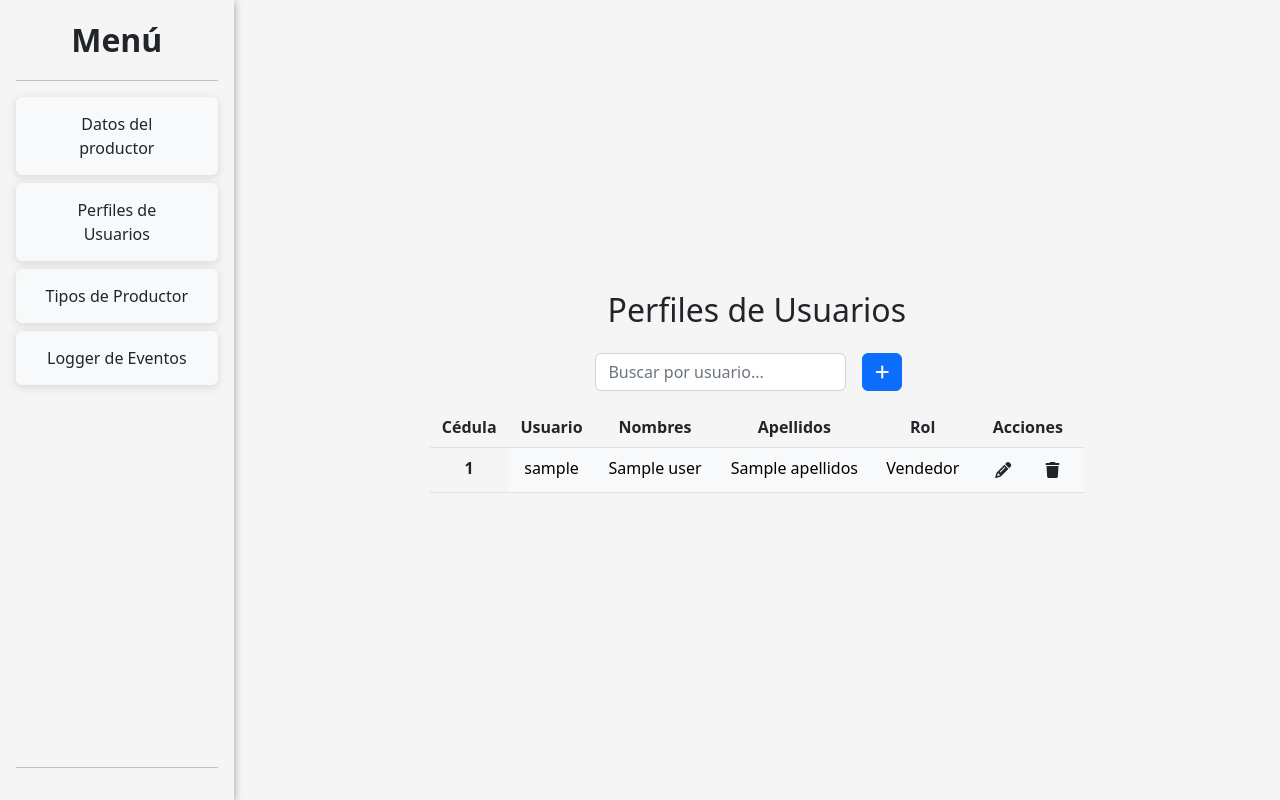
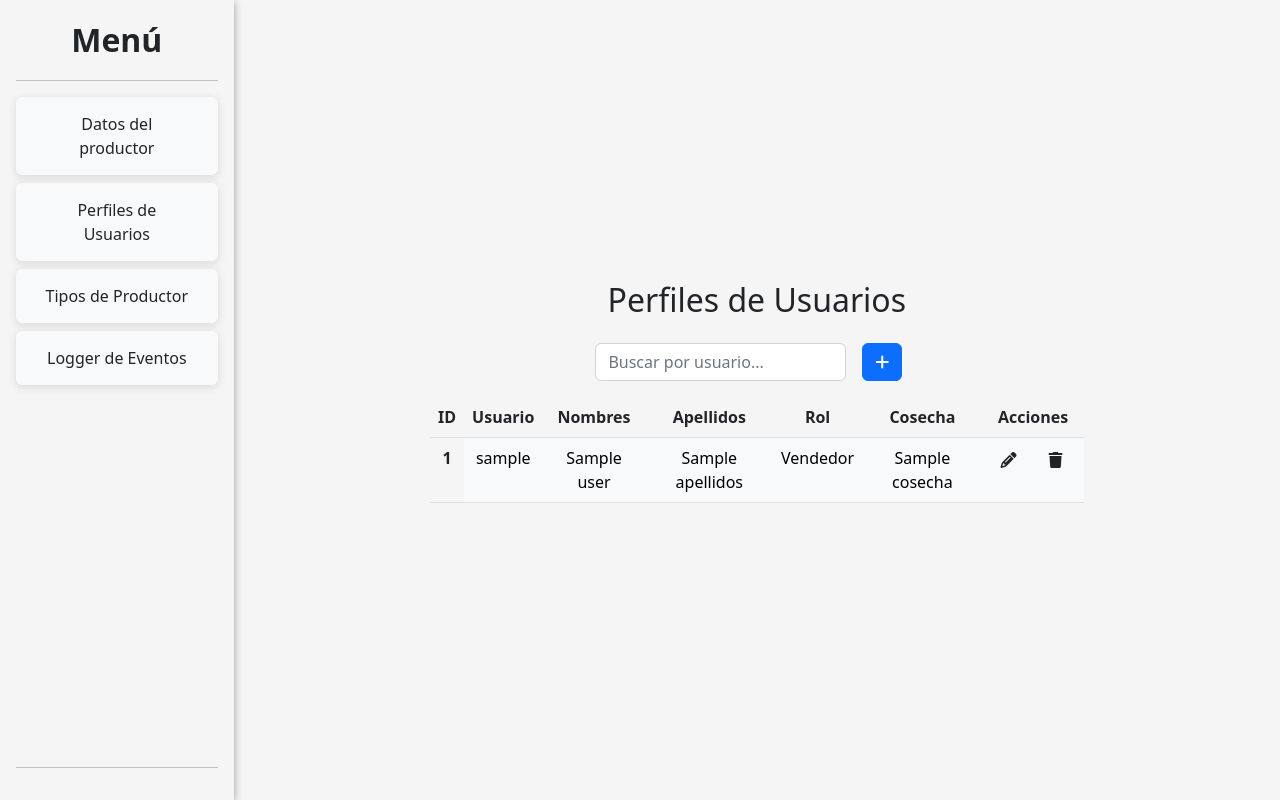
Before and after one commit to rcgamboan/flask-login, a Flask app: template src/templates/admin.html in a window 1280 px wide. Run offline with Flask 2, Linux system fonts and the light colour scheme; the template is opened without the code that fills it: most values are stand-ins (such as "Sample title", 1, 10 or a date in 2020); some libraries are stand-ins or nearby versions.

Commit message:
Arregla ID de perfiles de usuario

```diff
--- a/src/app.py
+++ b/src/app.py
@@ -79,8 +79,7 @@ def admin():
         new_user = db1.session.query(Usuario).filter_by(username = request.form['username']).first()
         #si no existe el usuario en la base de datos
         if new_user == None:
-            agregarUsuario(int(request.form['cedula']),
-                            request.form['username'],
+            agregarUsuario( request.form['username'],
                             request.form['password'],
                             request.form['nombre'],
                             request.form['apellido'],
@@ -218,12 +217,12 @@ def editarTipoProductor(id,descripcion = ""):
 
 # Recibe el username y la contraseña del usuario a crear
 # Se llama a la sesion de SQLAlchemy y se crea el usuario
-def agregarUsuario(id,username,password,nombres,apellidos,cosecha,rol):
+def agregarUsuario(username,password,nombres,apellidos,cosecha,rol):
 
-    logged_user = db1.session.query(Usuario).filter_by(id = id).first()
+    logged_user = db1.session.query(Usuario).filter_by(username = username).first()
 
     if logged_user == None:
-        user = Usuario(id,username, generate_password_hash(password),nombres,apellidos,cosecha,rol)
+        user = Usuario(username, generate_password_hash(password),nombres,apellidos,cosecha,rol)
         db1.session.add(user)
         db1.session.commit()
     else:
@@ -239,24 +238,13 @@ def agregarTipoProductor(descripcion):
     db1.session.add(prod)
     db1.session.commit()
 
-# Elimina el usuario por id
-def eliminarUsuario(id):
-    logged_user = db1.session.query(Usuario).filter_by(id = id).first()
-    if logged_user != None:
-        user = db1.session.query(Usuario).get(id)
-        db1.session.delete(user)
-        db1.session.commit()
-    else:
-        flash("El usuario no existe")
-
-
-
 def eliminarUsuario(ID):
-    db1.query(Usuario).filter_by(id=ID).delete()
+    print(ID)
+    db1.session.query(Usuario).filter_by(id=ID).delete()
     db1.session.commit()
 
 def eliminarTipoProductor(ID):
-    db1.query(TipoProductor).filter_by(id=ID).delete()
+    db1.session.query(TipoProductor).filter_by(id=ID).delete()
     db1.session.commit()
 
 if __name__ == '__main__':
--- a/src/model.py
+++ b/src/model.py
@@ -4,7 +4,7 @@ from sqlalchemy.orm import declarative_base, relationship
 
 class Usuario(db.Base):
     __tablename__ = 'usuarios'
-    id = Column(Integer, primary_key=True)
+    id = Column(Integer, primary_key=True, autoincrement = True)
     username = Column(String, nullable=False, unique=True)
     password = Column(String, nullable=False)
     nombres = Column(String, nullable=False)
@@ -15,8 +15,7 @@ class Usuario(db.Base):
     # rol = 1 -> admin
     # rol = 2 -> productor
 
-    def __init__(self, id,username, password, nombres,apellidos,cosecha,rol = 0):
-        self.id = id
+    def __init__(self,username, password, nombres,apellidos,cosecha,rol = 0):
         self.username = username
         self.password = password
         self.nombres = nombres
--- a/src/templates/admin.html
+++ b/src/templates/admin.html
@@ -30,6 +30,7 @@
     for (i = 0; i < rows.length; i++){
       rows[i].onclick = function() {
         id = this.cells[0].innerHTML
+        console.log(id)
         document.querySelector('input[name="id"]').value = id;
         document.querySelector('form[name="ID"]').submit();
       }
@@ -135,20 +136,8 @@ window.onload = mapRoles;
           <label for="floatingInput">Apellidos</label>
         </div>
         <div class="form-floating">
-          <input   class="form-control  middle" id="cedula" name="cedula" placeholder="1234567" required="required">
-          <label for="floatingInput">Cedula</label>
-      </div>
-        <div class="form-floating">
-          <input  class="form-control  middle" id="telefonoL" name="telefonoL" placeholder="02121234567" required="required" pattern="[0-9]{11}">
-          <label for="floatingInput">Telefono Local</label>
-        </div>
-        <div class="form-floating">
-          <input   class="form-control middle" id="telefonoC" name="telefonoC" placeholder="04161234567" required="required" pattern="[0-9]{11}">
-          <label for="floatingInput">Telefono Celular</label>
-        </div>
-        <div class="form-floating">
-          <input class="form-control middle" id="direccion" name="direccion" placeholder="Av. Libertador, Edificio A, Piso 4" required="required" pattern="[A-Za-z0-9 ]{1,40}">
-          <label for="floatingInput">Direccion</label>
+          <input class="form-control middle" id="direccion" name="cosecha" placeholder="Dic-Mar 2022" required="required" pattern="[a-zA-Z]+\s[a-zA-Z]+-[a-zA-Z]+\s+([+-]?(?=\.\d|\d)(?:\d+)?(?:\.?\d*))(?:[eE]([+-]?\d+))?">
+          <label for="floatingInput">Cosecha</label>
         </div>
         <div class="form-floating mb-3">
           <select id="rol" class="form-control bottom" name="rol">
@@ -232,11 +221,12 @@ window.onload = mapRoles;
       <div class="col-12 col-md-8 table-responsive">
         <table class="table mt-2 table-hover" id = "users">
           <thead>
-            <th scope="col">Cédula</th>
+            <th scope="col">ID</th>
             <th scope="col">Usuario</th>
             <th scope="col">Nombres</th>
             <th scope="col">Apellidos</th>
             <th scope="col">Rol</th>
+            <th scope="col">Cosecha</th>
             <th scope="col">Acciones</th>
           </thead>
           <tbody>
@@ -247,6 +237,7 @@ window.onload = mapRoles;
                 <td class="table-light tdEdit" type="username" id="nombre">{{user.nombres}}</td>
                 <td class="table-light tdEdit" type="username" id="apellidos">{{user.apellidos}}</td>
                 <td class="table-light tdEdit" type="username" name="Roles" value="{{user.rol}}"></td>
+                <td class="table-light tdEdit" type="username" id="cosecha">{{user.cosecha}}</td>
                 <td class="table-light tdEdit">
                   <div class="cont">
                     <button id="editbtn" method="POST" class="edit pencil btn" role="button"
```
Also changed, not shown: src/usuarios.sqlite.
